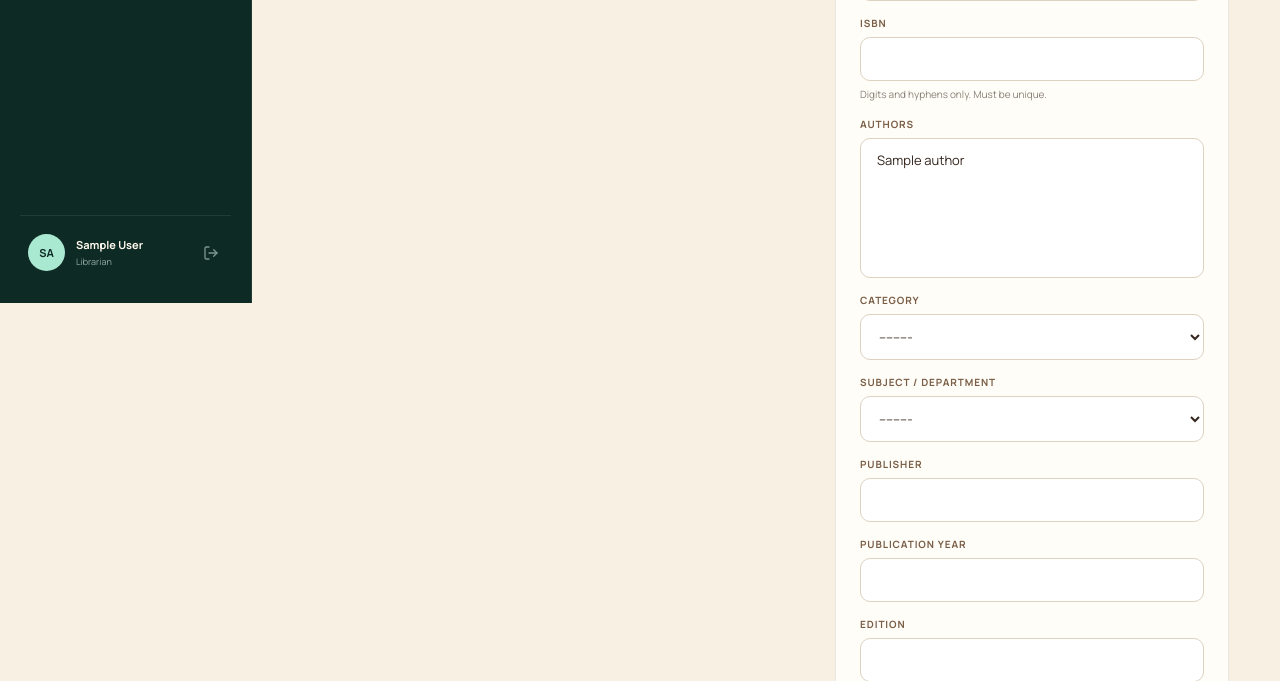
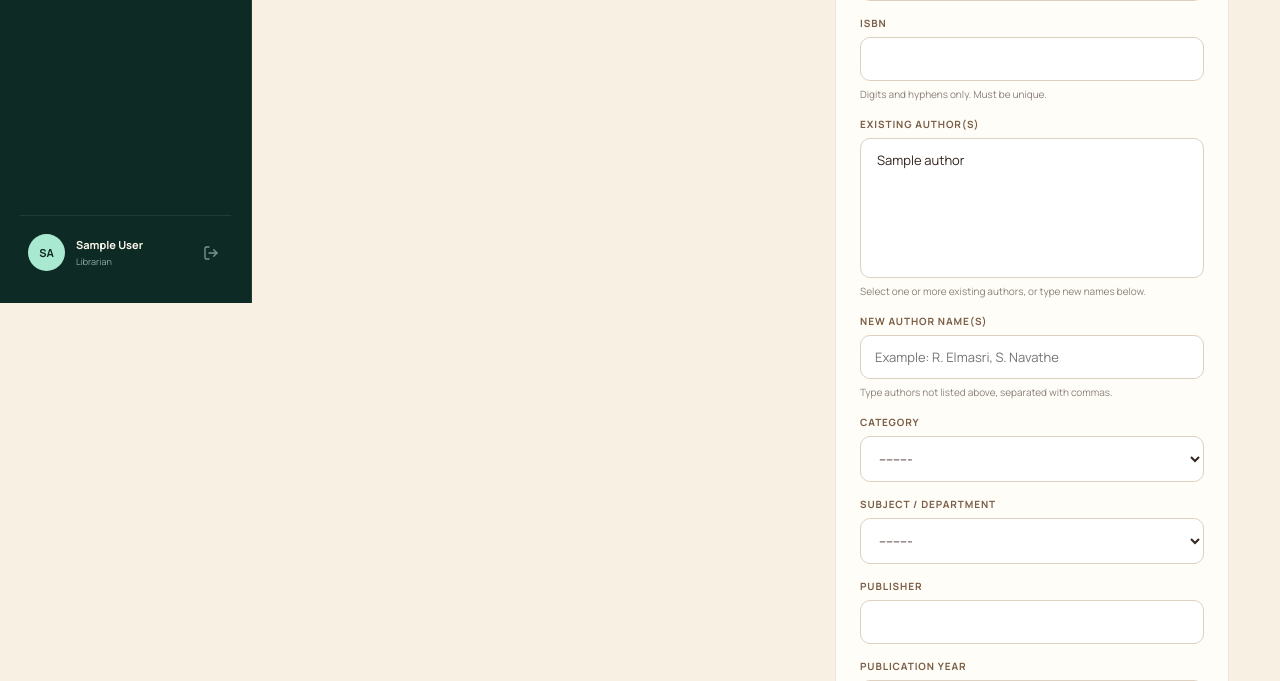
Before and after one commit to saiprasanth-22/libtrack-digital-library, a Django app: page /librarian/books/ in a window 1280 px wide. Shown: the part 497-1178 px from the top of the page. Run offline with Django 5.2, Linux system fonts and the light colour scheme; a user stored in the database is signed in; tables that the repository leaves empty hold one stand-in row (values such as "Sample post"); some libraries are stand-ins or nearby versions; some web fonts are replaced.

Commit message:
Fix author capture and clarify book returns

```diff
--- a/core/forms.py
+++ b/core/forms.py
@@ -10,7 +10,7 @@ from django.contrib.auth.forms import AuthenticationForm, UserCreationForm
 from django.core.exceptions import ValidationError
 from django.db import transaction
 
-from .models import (Book, BookCopy, BookSubjectMapping, Category, Course,
+from .models import (Author, Book, BookCopy, BookSubjectMapping, Category, Course,
                      CurriculumScheme, DigitalMaterial, Loan, Semester,
                      StudentProfile, Subject)
 
@@ -263,10 +263,15 @@ class BookForm(forms.ModelForm):
     subject = forms.ModelChoiceField(
         queryset=Subject.objects.all(), required=False, label="Subject / department",
         widget=forms.Select(attrs={"class": "field-input"}))
+    new_authors = forms.CharField(
+        required=False, label="New author name(s)",
+        help_text="Type authors not listed above, separated with commas.",
+        widget=forms.TextInput(attrs={
+            "class": "field-input", "placeholder": "Example: R. Elmasri, S. Navathe"}))
 
     class Meta:
         model = Book
-        fields = ("title", "subtitle", "isbn", "authors", "category", "subject",
+        fields = ("title", "subtitle", "isbn", "authors", "new_authors", "category", "subject",
                   "publisher", "publication_year", "edition", "language", "page_count",
                   "description", "cover", "featured", "is_active")
         widgets = {
@@ -292,6 +297,9 @@ class BookForm(forms.ModelForm):
         # as required, so make it optional and fall back on save.
         self.fields["language"].required = False
         self.fields["language"].initial = self.fields["language"].initial or "English"
+        self.fields["authors"].label = "Existing author(s)"
+        self.fields["authors"].help_text = (
+            "Select one or more existing authors, or type new names below.")
         self.fields["total_copies"].help_text = (
             "Currently on the shelf: %(count)s."
             % {"count": self.instance.total_copies if self.instance.pk else 0})
@@ -316,6 +324,17 @@ class BookForm(forms.ModelForm):
         category = self.cleaned_data.get("category")
         if commit:
             book.save()
+            selected_authors = list(self.cleaned_data.get("authors") or [])
+            typed_names = [name.strip() for name in
+                           (self.cleaned_data.get("new_authors") or "").replace(";", ",").split(",")
+                           if name.strip()]
+            for name in typed_names:
+                author = Author.objects.filter(name__iexact=name).first()
+                if author is None:
+                    author = Author.objects.create(name=name)
+                if author not in selected_authors:
+                    selected_authors.append(author)
+            book.authors.set(selected_authors)
             if category:
                 book.categories.set([category])
             else:
--- a/templates/student/dashboard.html
+++ b/templates/student/dashboard.html
@@ -79,7 +79,7 @@
                     {% else %}
                       <span class="badge badge-neutral">{% if loan.renewal_count >= LIBRARY_RULES.MAX_RENEWALS %}Renewal used{% else %}Not renewable{% endif %}</span>
                     {% endif %}
-                    <form method="post" action="{% url 'core:return_loan' loan.pk %}" class="form-inline">{% csrf_token %}
+                    <form method="post" action="{% url 'core:return_loan' loan.pk %}" class="form-inline" onsubmit="return confirm('Mark this book as returned? It will remain safely available in your borrowing history.');">{% csrf_token %}
                       <input type="hidden" name="next" value="{% url 'core:student' %}">
                       <button class="btn-inline" type="submit"><i data-lucide="undo-2"></i>Return book</button>
                     </form>
--- a/templates/student/loans.html
+++ b/templates/student/loans.html
@@ -40,7 +40,7 @@
                 <div class="desk-actions">
                   <a class="btn-inline" href="{% url 'core:book_detail' loan.book.slug %}">View title</a>
                   {% if loan.status == 'issued' or loan.status == 'overdue' %}
-                    <form method="post" action="{% url 'core:return_loan' loan.pk %}" class="form-inline">{% csrf_token %}
+                    <form method="post" action="{% url 'core:return_loan' loan.pk %}" class="form-inline" onsubmit="return confirm('Mark this book as returned? It will remain safely available in your borrowing history.');">{% csrf_token %}
                       <input type="hidden" name="next" value="{% url 'core:student_loans' %}?tab={{ tab }}">
                       <button class="btn-inline" type="submit"><i data-lucide="undo-2"></i>Return</button>
                     </form>
```
Also changed, not shown: core/tests/test_librarian.py (+18 -0 lines).
